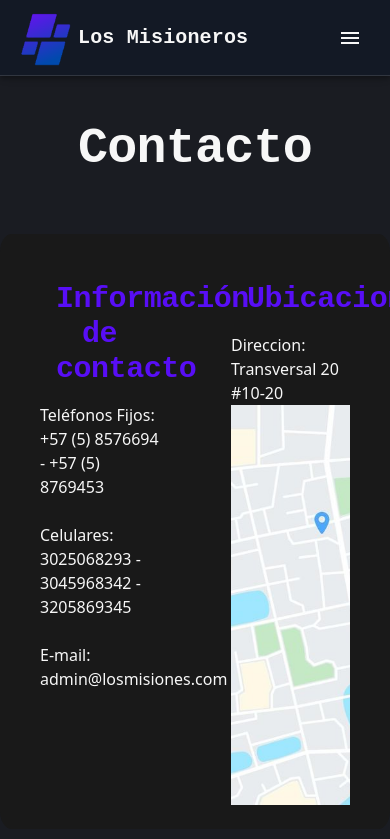
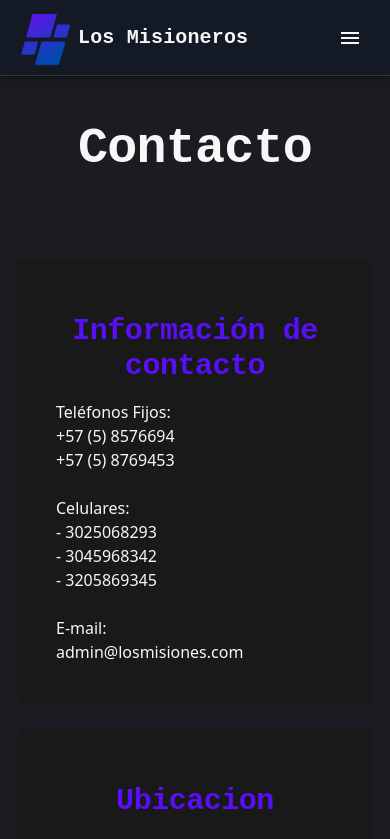
Before and after one commit to Nayid4/Frontend-Hotel, a React (Create React App) app: page /contact-us in a window 390 px wide. Shown: the top 839 px of the page. Built offline with nearby package versions, Linux system fonts and the light colour scheme.

Commit message:
Cambio en el diseño y agregacion de responsive de 'Contact-us'

```diff
--- a/src/Pages/Contact-us.jsx
+++ b/src/Pages/Contact-us.jsx
@@ -7,9 +7,10 @@ import styled from "@emotion/styled";
 // Estilo de la imagen de la habitacion
 const Img = styled("img")({
     width: 400,
-    height: 400,
+    height: 250,
     objectFit: "cover",
-    objectPosition: "center"
+    objectPosition: "center",
+    borderRadius:"3%"
 })
 
 const Contact = () => {
@@ -36,12 +37,12 @@ const Contact = () => {
             {/*- - Contenido- -*/}
             <Container
                 maxWidth="md"
-                sx={{ background: "#191919", marginBottom: 5, marginTop: 10, borderRadius:"3%"}}
+
             >
-                <Grid container spacing={3}>
+                <Grid container spacing={3} >
                     {/*- - Introduccion- -*/}
-                    <Grid item xs={6}>
-                        <Box sx={{margin: 3}}>
+                    <Grid item sm={12} md={6}>
+                        <Box sx={{ background: "#191919", padding: 5, borderRadius:"3%"}}>
                             <Typography variant='h1' color= "primary" sx={{fontSize: 30,
                                 margin: 2,
                                 textAlign: 'center',
@@ -51,16 +52,16 @@ const Contact = () => {
                                 Información de contacto
                             </Typography>
                             <Typography variant='ul'>
-                                Teléfonos Fijos:<br/>+57 (5) 8576694 - +57 (5) 8769453<br/><br/>
-                                Celulares:<br/>3025068293 - 3045968342 - 3205869345<br/><br/>
+                                Teléfonos Fijos:<br/>+57 (5) 8576694 <br/>+57 (5) 8769453<br/><br/>
+                                Celulares:<br/>- 3025068293 <br/>- 3045968342 <br/>- 3205869345<br/><br/>
                                 E-mail:<br/>admin@losmisiones.com
                             </Typography>
                         </Box>
                     </Grid>
 
                     {/*- - Ubicacion - -*/}
-                    <Grid item xs={6}>
-                        <Box sx={{margin: 3}}>
+                    <Grid item sm={12} md={6}>
+                        <Box sx={{ background: "#191919", padding: 5, borderRadius:"3%"}}>
                             <Typography variant='h1' color= "primary" sx={{fontSize: 30, margin: 2,
                                 textAlign: 'center',
                                 fontFamily: 'monospace',
```
